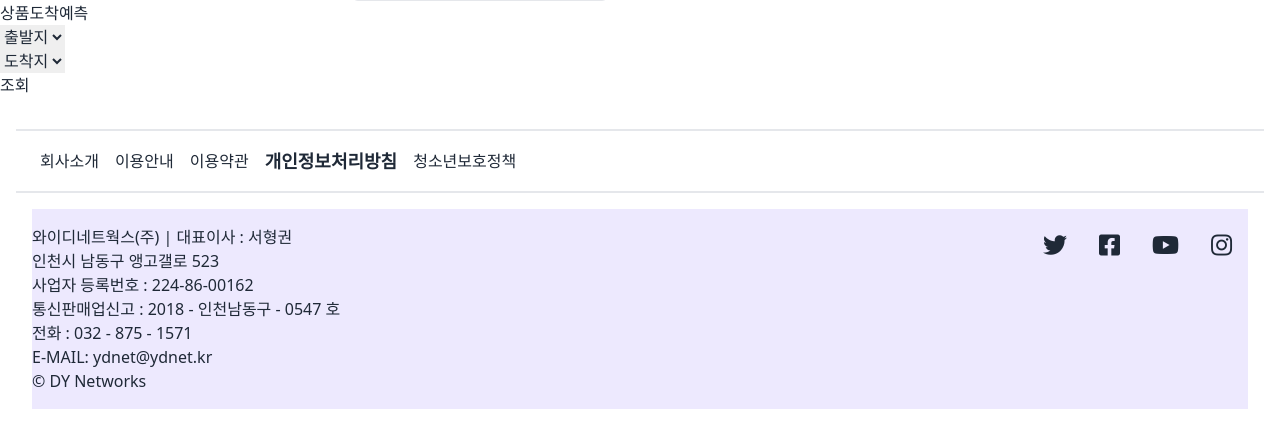
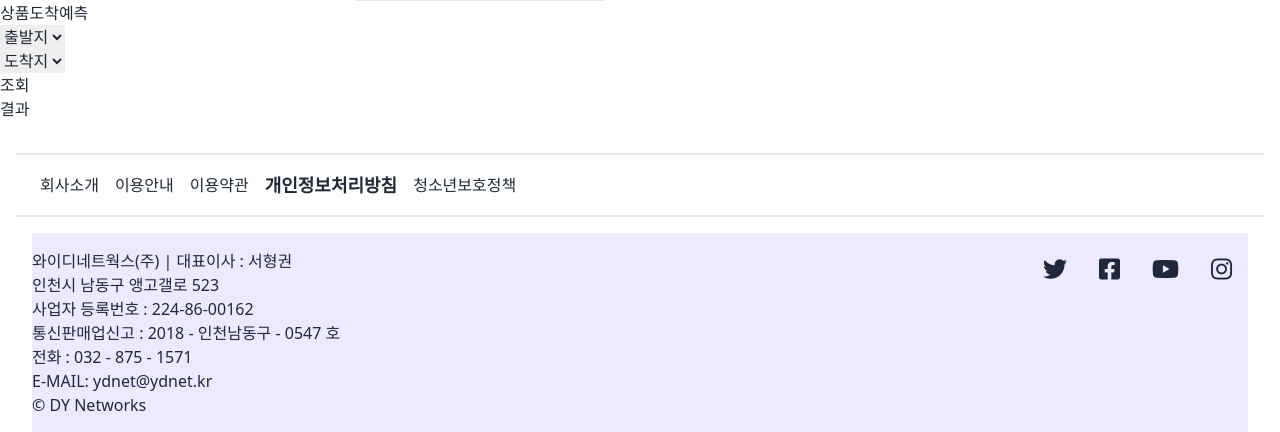
Before and after one commit to jy1987/yd-market, a Django app: template templates/rooms/detail.html in a window 1280 px wide. Shown: the part 447-879 px from the top of the page. Before the commit the page ends 856 px from the top, so only its background shows below. Run offline with Django 4.2, Linux system fonts and the light colour scheme; the template is opened without the code that fills it, so the values that code supplies are empty; style sheets or scripts are compiled from the project's sources; some libraries are stand-ins or nearby versions.

Commit message:
edit error by input NoneType in method get in DetailView

```diff
--- a/rooms/views.py
+++ b/rooms/views.py
@@ -48,7 +48,10 @@ class RoomDetail(DetailView):
     def get(self, request, **kwargs):
         a = request.GET.get("arrival")
         b = request.GET.get("destination")
-        result = int(a) + int(b)
+        if a is not None and b is not None:
+            result = a + b
+        else:
+            result = "배송예측결과"
         self.object = self.get_object()
         context = super().get_context_data(**kwargs)
         delivery_term = self.delivery_term
--- a/templates/rooms/detail.html
+++ b/templates/rooms/detail.html
@@ -84,6 +84,7 @@
                 </select>
             </div>
             <button>조회</button>
+            <div>결과</div>
             <div>{{result}}</div>
         </form>
     </div>
```
